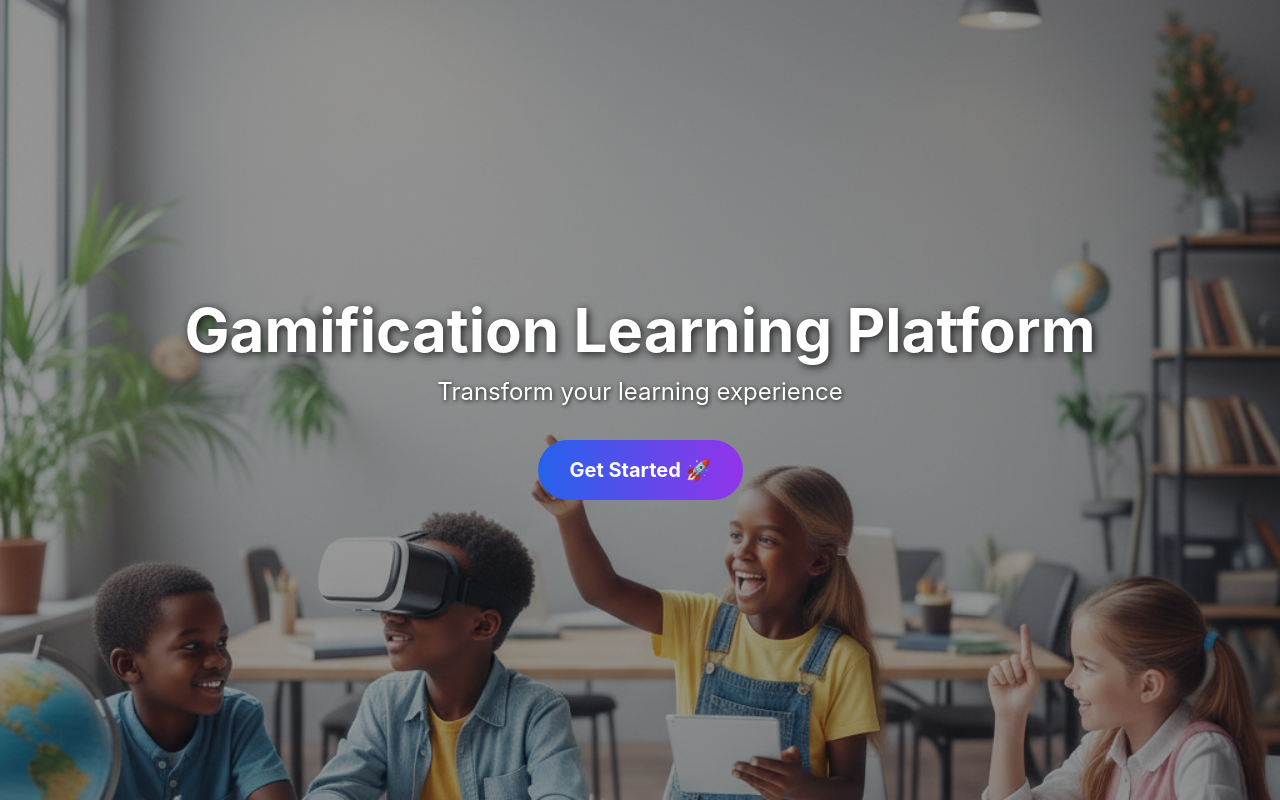
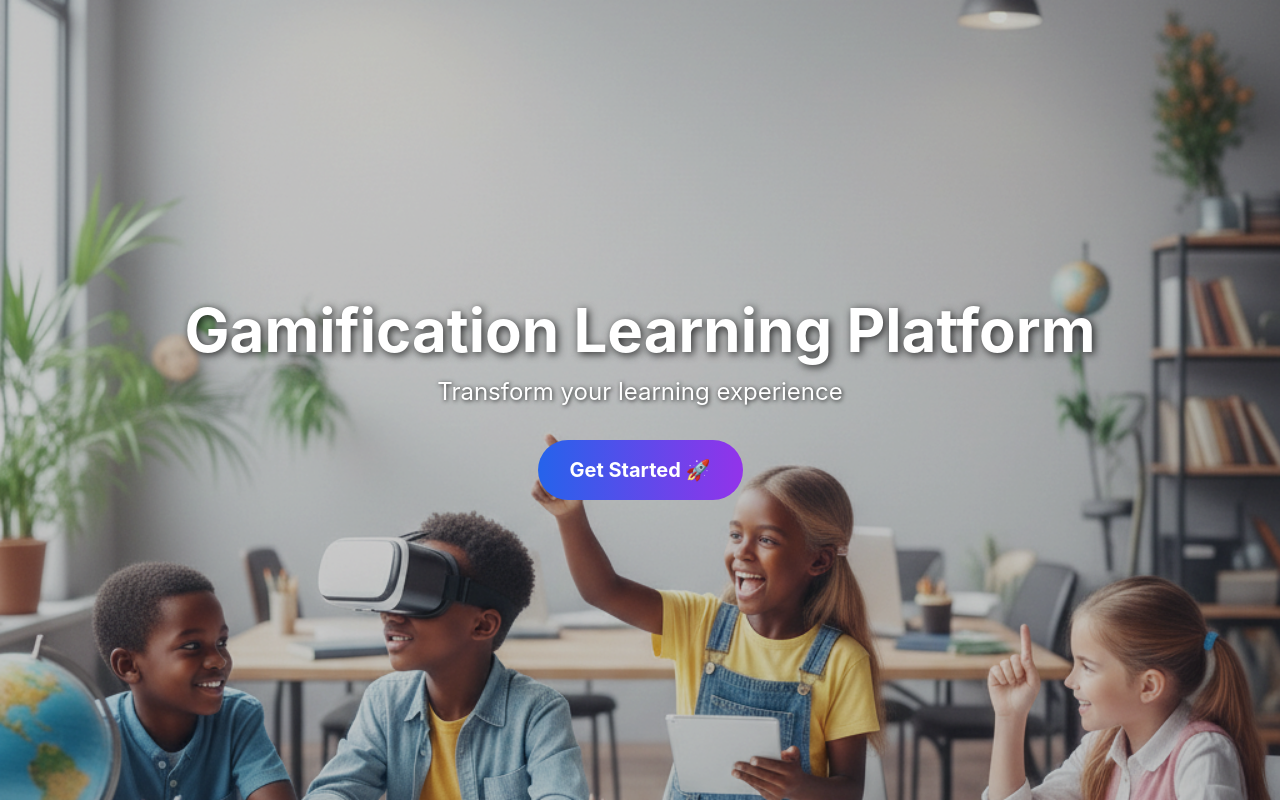
Before and after one commit to MKBrelentless/gamification-in-learning, a React (Create React App) app in the folder frontend/: page / in a window 1280 px wide. Built offline with nearby package versions, Linux system fonts and the light colour scheme; no server answers.

Commit message:
Make navbar sticky and update leaderboard to show real-time data

```diff
--- a/frontend/src/pages/AdminDashboard.jsx
+++ b/frontend/src/pages/AdminDashboard.jsx
@@ -254,6 +254,8 @@ function AdminDashboard() {
               )}
             </div>
           )}
+
+          {activeTab === 'users' && (
             <div className="p-6">
               <div className="flex justify-between items-center mb-4">
                 <h2 className="text-xl font-semibold">User Management</h2>
--- a/frontend/src/pages/Login.jsx
+++ b/frontend/src/pages/Login.jsx
@@ -70,7 +70,7 @@ function Login() {
 
   return (
     <div className="min-h-screen flex items-center justify-center overflow-hidden" style={{ backgroundImage: "url('/images/pic.png')", backgroundSize: 'cover', backgroundPosition: 'center' }}>
-      <div className="absolute inset-0 bg-black/40"></div>
+      <div className="absolute inset-0 bg-black/20"></div>
 
       {!showForm ? (
         <div className="relative z-10 text-center">
```
Also changed, not shown: 2 other files (tests, documents, lock files or other folders).
